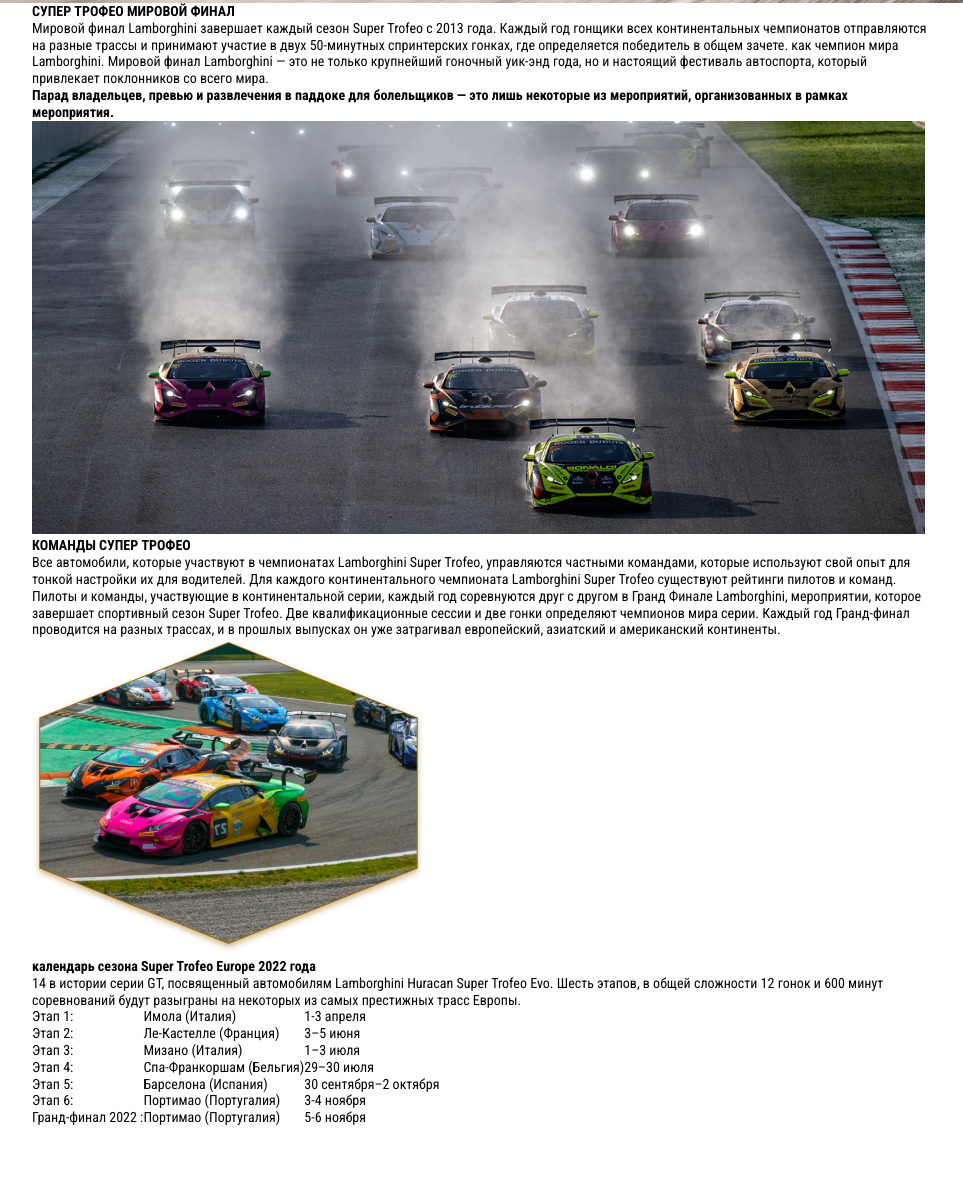
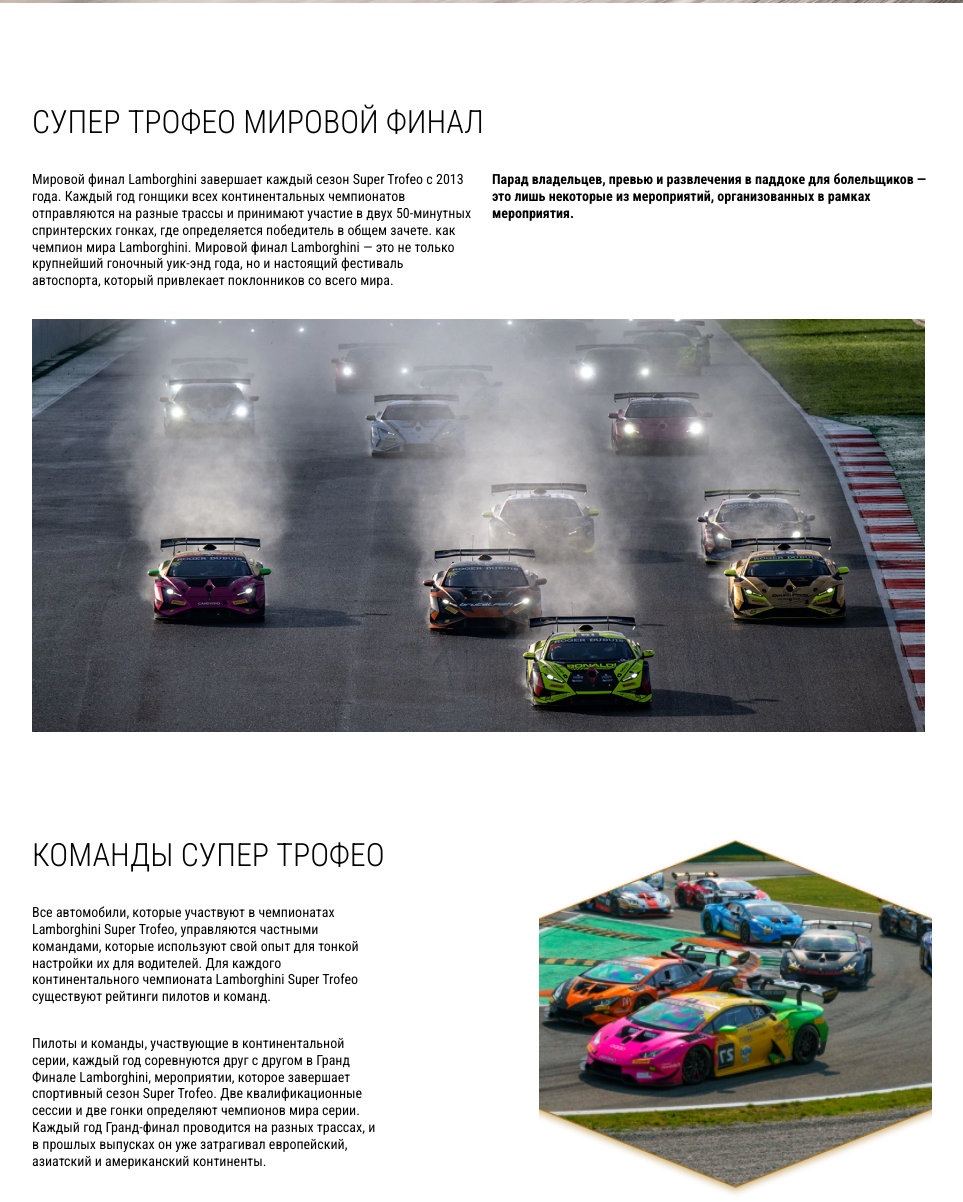
Before and after one commit to Andreeevna/Lamborghini-Race-website, a plain HTML site: page index.html in a window 1280 px wide. Shown: the part 797-1999 px from the top of the page, without its empty margins (158-1121 px from the left). Before the commit the page ends 1923 px from the top, so only its background shows below. Drawn offline with Linux system fonts and the light colour scheme.

Commit message:
style: stylized info block

```diff
--- a/css/style.css
+++ b/css/style.css
@@ -141,3 +141,84 @@
 	margin-bottom: 30px;
 	align-self: center;
 }
+
+/*INFO*/
+
+.info {
+	margin-bottom: 100px;
+}
+
+.info__part {
+	padding-top: 100px;
+	display: flex;
+	justify-content: space-between;
+}
+
+.info__part--first {
+	display: block;
+}
+
+.info__part--third {
+	padding-top: 66px;
+}
+
+.info__title {
+	margin-bottom: 30px;
+	font-size: 32px;
+	font-style: normal;
+	font-weight: 300;
+	text-transform: uppercase;
+}
+
+.info__part-textbox {
+	display: flex;
+	justify-content: space-between;
+	gap: 0 20px;
+}
+
+.info__text {
+	margin-bottom: 30px;
+	font-size: 14px;
+	font-style: normal;
+	font-weight: 400;
+	flex-basis: 440px;
+}
+
+.info__text--bold {
+	font-weight: 700;
+}
+
+.info__part-img {
+	object-fit: cover;
+}
+
+.info__content {
+	flex-basis: 415px;
+}
+
+.info__part--second .info__text {
+	max-width: 352px;
+}
+
+.info__part--third .info__text {
+	max-width: 377px;
+}
+
+.info__table {
+	position: relative;
+	top: 20px;
+	flex-basis: 450px;
+	border-bottom: 1px solid #040404;
+}
+
+.info__table::before {
+	content: '';
+	position: absolute;
+	border-top: 1px solid #040404;
+	width: 100%;
+	top: -20px;
+}
+
+.info__table td {
+	padding-bottom: 20px;
+}
--- a/index.html
+++ b/index.html
@@ -55,7 +55,7 @@
     </section>
     <section class="info">
       <div class="container">
-        <div class="info__part">
+        <div class="info__part info__part--first">
           <h3 class="info__title">
             СУПЕР ТРОФЕО МИРОВОЙ ФИНАЛ
           </h3>
@@ -65,12 +65,13 @@
               50-минутных спринтерских гонках, где определяется победитель в общем зачете. как чемпион мира Lamborghini.
               Мировой финал Lamborghini — это не только крупнейший гоночный уик-энд года, но и настоящий фестиваль
               автоспорта, который привлекает поклонников со всего мира.</p>
-            <b class="info__text">Парад владельцев, превью и развлечения в паддоке для болельщиков — это лишь некоторые
-              из мероприятий, организованных в рамках мероприятия.</b>
+            <p class="info__text info__text--bold">Парад владельцев, превью и развлечения в паддоке для болельщиков —
+              это лишь некоторые
+              из мероприятий, организованных в рамках мероприятия.</p>
           </div>
           <img src="images/info-1.jpg" alt="" class="info__part-img">
         </div>
-        <div class="info__part">
+        <div class="info__part info__part--second">
           <div class="info__content">
             <h3 class="info__title">КОМАНДЫ СУПЕР ТРОФЕО</h3>
             <p class="info__text">Все автомобили, которые участвуют в чемпионатах Lamborghini Super Trofeo, управляются
@@ -84,7 +85,7 @@
           </div>
           <img src="images/info-2.png" alt="" class="info__part-img">
         </div>
-        <div class="info__part">
+        <div class="info__part info__part--third">
           <div class="info__content">
             <h3 class="info__title">календарь сезона Super Trofeo Europe 2022 года</h3>
             <p class="info__text">14 в истории серии GT, посвященный автомобилям Lamborghini Huracan Super Trofeo Evo.
```
